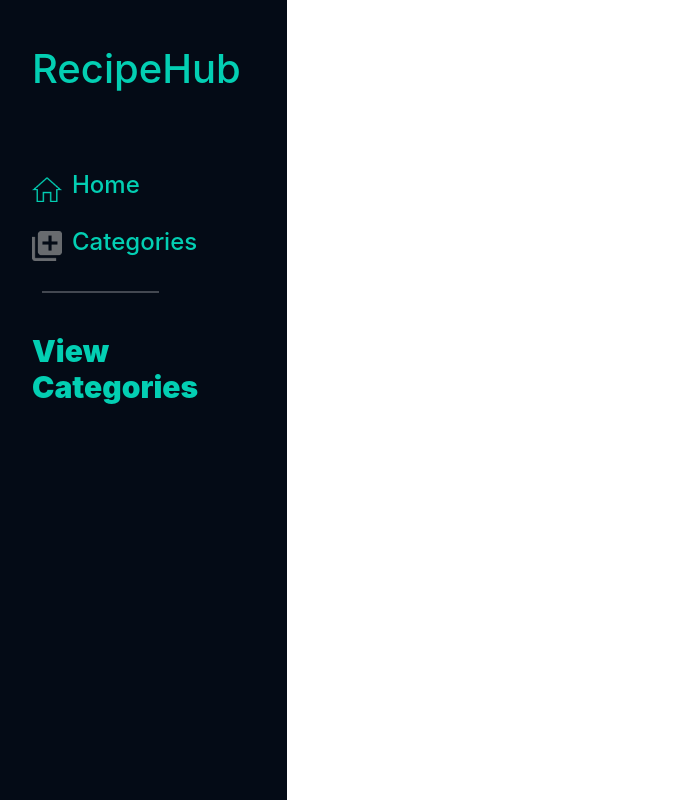
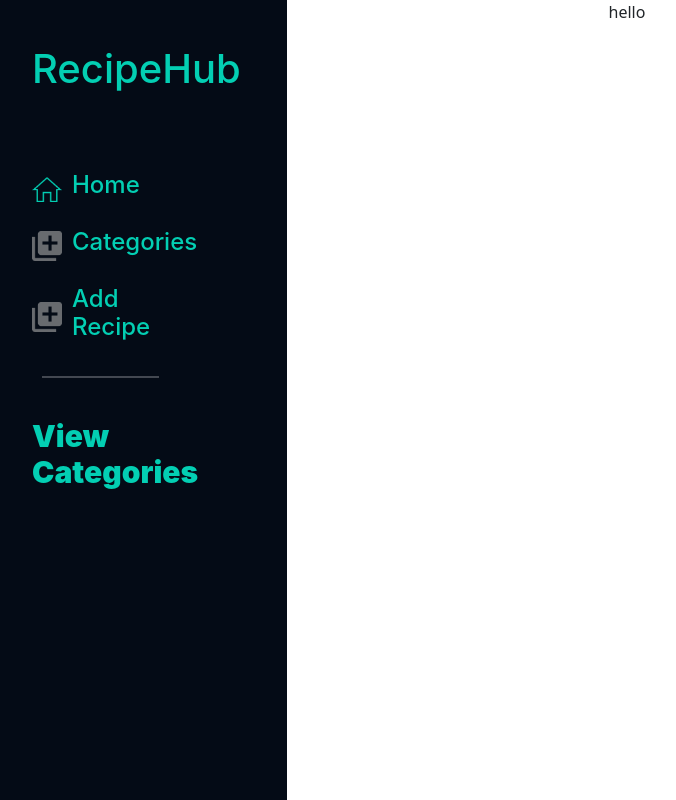
Before and after one commit to Jonathan-Martin1/RecipeHub-Front-End, a React (Create React App) app: page /usercontent in a window 1280 px wide. Shown: the whole page, without its empty margins (13-689 px from the left). Built offline with nearby package versions, Linux system fonts and the light colour scheme.

Commit message:
add recipe navigation added

```diff
--- a/src/App.js
+++ b/src/App.js
@@ -11,6 +11,7 @@ import {
 import { curRentState } from './assets/pageTitles';
 import HomeNav from './components/homeNav';
 import HomePageContent from './components/homePageContent';
+import NewRecipe from './components/newRecipe';
 import ContactForm from './pages/contactPage';
 import Login from './pages/loginPage';
 import SignUpForm from './pages/signUpPage';
@@ -63,6 +64,9 @@ function App() {
 				<Route path='/usercontent'>
 					<UserContent setLoggedIn={setLoggedIn} loggedIn={loggedIn} />
 				</Route>
+				<Route path='/newrecipe'>
+					<NewRecipe />
+				</Route>
 				<Route>
 					<HomeNav />
 					<h1>404 Not Found</h1>
--- a/src/components/newRecipe.js
+++ b/src/components/newRecipe.js
@@ -0,0 +1,14 @@
+import React from 'react';
+
+import UserNav from './userNav';
+
+const NewRecipe = () => {
+	return (
+		<div>
+			<UserNav />
+			<div style={{ textAlign: 'center' }}>hello</div>
+		</div>
+	);
+};
+
+export default NewRecipe;
--- a/src/components/user.css
+++ b/src/components/user.css
@@ -43,6 +43,16 @@ a:hover {
 	background-size: 30px;
 }
 
+.addRecipe {
+	margin-left: 35px;
+	margin: 0;
+	padding: 10px 0 10px 40px;
+	background-image: url('../assets/designAssets/Category.png');
+	background-repeat: no-repeat;
+	background-position: left center;
+	background-size: 30px;
+}
+
 a:hover h4 {
 	color: white;
 	margin-left: 35px;
--- a/src/components/userNav.js
+++ b/src/components/userNav.js
@@ -6,6 +6,7 @@ import { useHistory } from 'react-router';
 
 const UserNav = (props) => {
 	const history = useHistory();
+	//eslint-disable-next-line
 	let handleShow = props.handleShow;
 	const userTitleClickHandle = (event) => {
 		event.preventDefault();
@@ -17,7 +18,10 @@ const UserNav = (props) => {
 	};
 	const userCatagoriesHandle = (event) => {
 		event.preventDefault();
-		handleShow();
+	};
+	const newRecipeHandle = (event) => {
+		event.preventDefault();
+		history.push('/newrecipe');
 	};
 	return (
 		<div className='otherNav'>
@@ -36,6 +40,11 @@ const UserNav = (props) => {
 					<div className='cata'>
 						<a href='/usercontent' title='Create a Categorie'>
 							<h4 onClick={userCatagoriesHandle}>Categories</h4>
+						</a>
+					</div>
+					<div className='addRecipe'>
+						<a href='/newrecipe' title='Add a New Recipe'>
+							<h4 onClick={newRecipeHandle}>Add Recipe</h4>
 						</a>
 					</div>
 					<hr
--- a/src/pages/userContent.js
+++ b/src/pages/userContent.js
@@ -1,5 +1,6 @@
 import React from 'react';
 
+import NewRecipe from '../components/newRecipe';
 import UserNav from '../components/userNav';
 
 const UserContent = (props, { loggedIn, setLoggedIn }) => {
@@ -10,6 +11,9 @@ const UserContent = (props, { loggedIn, setLoggedIn }) => {
 			<div>
 				<UserNav handleShow={handleShow} handleClose={handleClose} />
 			</div>
+			<div>
+				<NewRecipe />
+			</div>
 		</div>
 	);
 };
```
